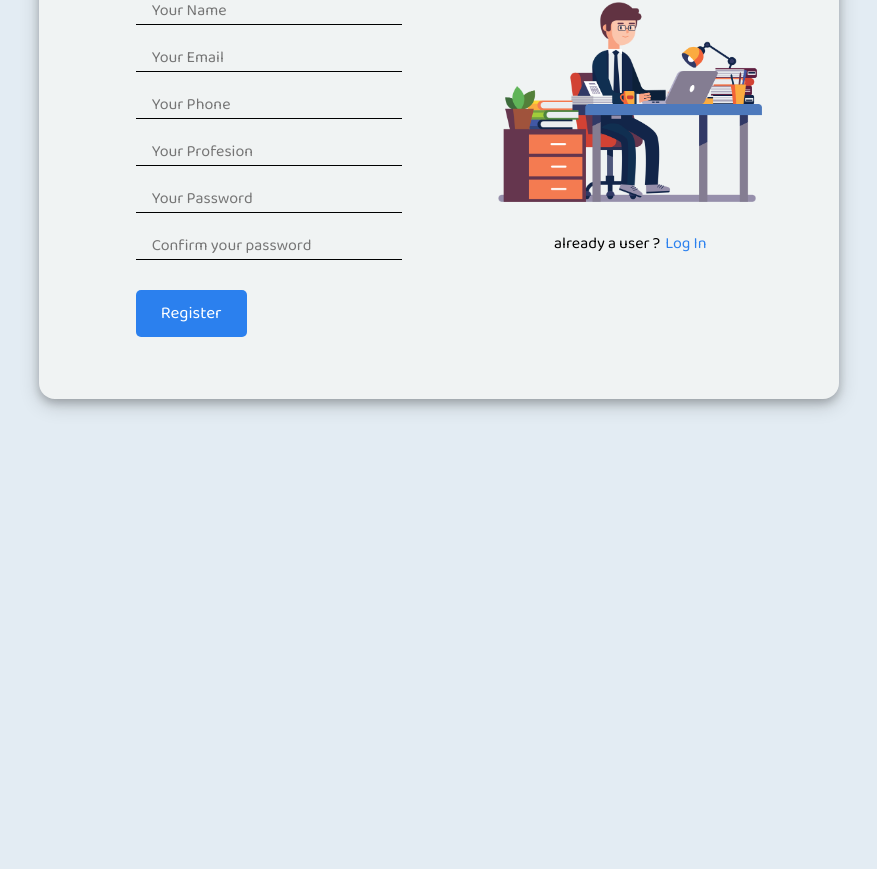
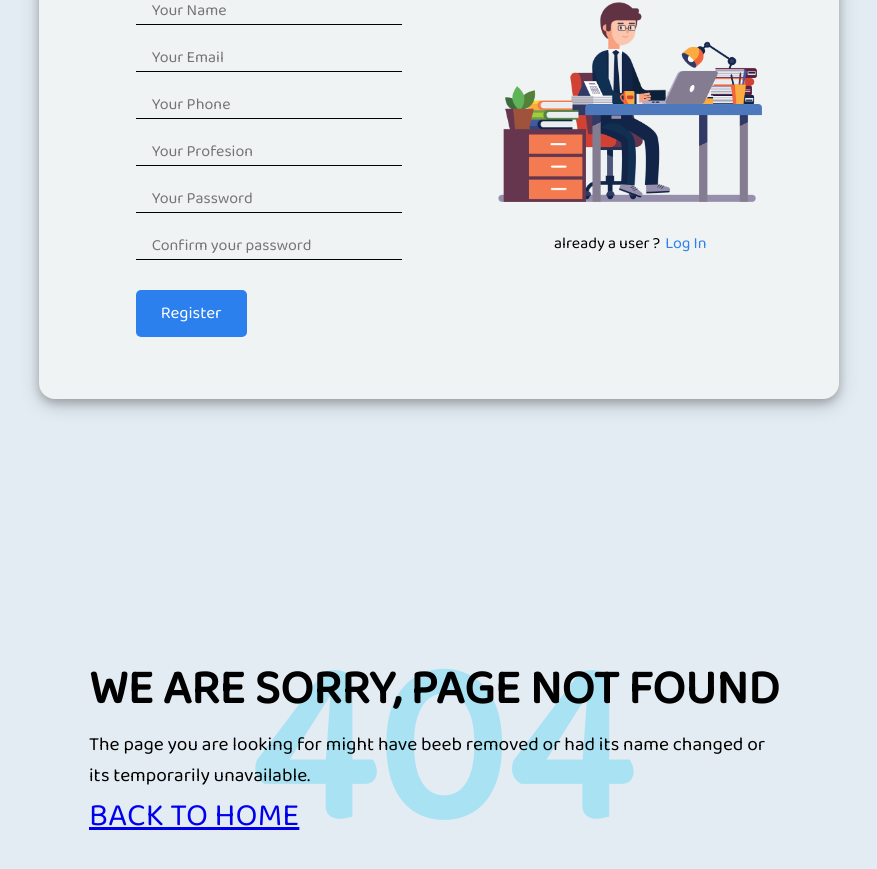
Before and after one commit to osamahannan/MERN_Register, a React (Create React App) app in the folder client/: page /signup in a window 1280 px wide. Shown: the part 267-1136 px from the top of the page, without its empty margins (201-1078 px from the left). Before the commit the page ends 800 px from the top, so only its background shows below. Built offline with nearby package versions, Linux system fonts and the light colour scheme; the HTML template or start-up script is replaced by a standard one.

Commit message:
created error page UI

```diff
--- a/client/src/App.js
+++ b/client/src/App.js
@@ -6,6 +6,7 @@ import Contact from "./Components/Contact";
 import About from "./Components/About";
 import Signup from "./Components/Signup";
 import Login from "./Components/Login";
+import Errorpage from "./Components/Errorpage";
 
 function App() {
   return (
@@ -33,6 +34,10 @@ function App() {
           <Signup />
         </Route>
 
+        <Route>
+          <Errorpage />
+        </Route>
+
       </>
     </div>
   );
--- /dev/null
+++ b/client/src/Components/Errorpage.js
@@ -0,0 +1,24 @@
+import React from 'react'
+import {Link} from 'react-router-dom';
+
+const Errorpage = () => {
+    return (
+        <div id="notfound">
+            <div className="notfound">
+                <div className="notfound-404">
+                    <h1>404</h1>
+                </div>
+                <div className="error-info">
+                    <h2>WE ARE SORRY, PAGE NOT FOUND</h2>
+                    <p>
+                        The page you are looking for might have beeb removed or had its name changed or its temporarily unavailable.
+                    </p>
+                    <Link to= "/" className= "back-button">BACK TO HOME</Link>
+                </div>
+
+            </div>
+        </div>
+    )
+}
+
+export default Errorpage
```
